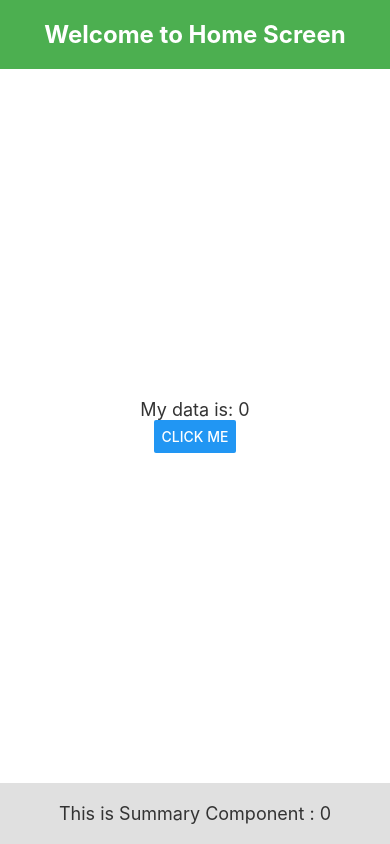
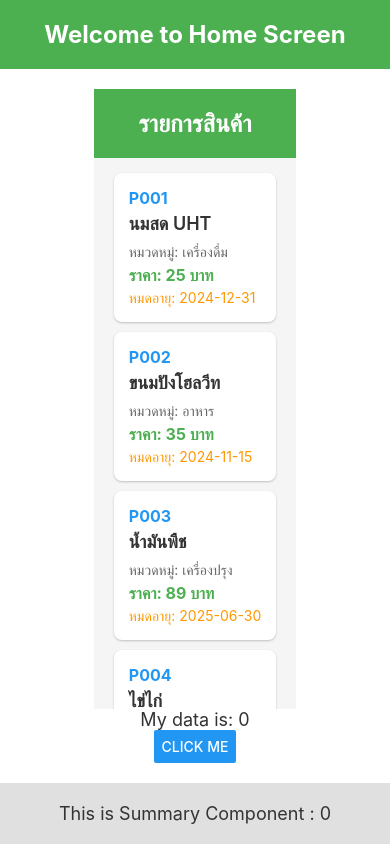
Before and after one commit to ignoric/rn-bootcamp-3, a React Native app: screen / in a window 390 px wide. Built offline with nearby package versions, Linux system fonts and the light colour scheme.

Commit message:
Add ProductList component to HomeScreen for enhanced data display

```diff
--- /dev/null
+++ b/src/component/ProductList.js
@@ -0,0 +1,98 @@
+import React from 'react';
+import { View, Text, StyleSheet, FlatList, TouchableOpacity } from 'react-native';
+import { mockProducts } from '../model/mockData';
+
+export const ProductList = () => {
+
+  const renderProductItem = ({ item }) => {
+    return (
+      <TouchableOpacity style={styles.productItem}>
+        <View style={styles.productInfo}>
+          <Text style={styles.productId}>{item.id}</Text>
+          <Text style={styles.productName}>{item.name}</Text>
+          <Text style={styles.productCategory}>หมวดหมู่: {item.category}</Text>
+          <Text style={styles.productPrice}>ราคา: {item.price} บาท</Text>
+          <Text style={styles.productExpiry}>หมดอายุ: {item.expiryDate}</Text>
+        </View>
+      </TouchableOpacity>
+    );
+  };
+
+  return (
+    <View style={styles.container}>
+      <Text style={styles.header}>รายการสินค้า</Text>
+      <FlatList
+        data={mockProducts}
+        renderItem={renderProductItem}
+        keyExtractor={(item) => item.id}
+        showsVerticalScrollIndicator={false}
+        contentContainerStyle={styles.listContainer}
+      />
+    </View>
+  );
+};
+
+const styles = StyleSheet.create({
+  container: {
+    flex: 1,
+    backgroundColor: '#f5f5f5',
+  },
+  header: {
+    fontSize: 24,
+    fontWeight: 'bold',
+    textAlign: 'center',
+    padding: 20,
+    backgroundColor: '#4CAF50',
+    color: '#fff',
+  },
+  listContainer: {
+    padding: 10,
+  },
+  productItem: {
+    backgroundColor: '#fff',
+    marginVertical: 5,
+    marginHorizontal: 10,
+    padding: 15,
+    borderRadius: 8,
+    elevation: 2,
+    shadowColor: '#000',
+    shadowOffset: {
+      width: 0,
+      height: 1,
+    },
+    shadowOpacity: 0.22,
+    shadowRadius: 2.22,
+  },
+  productInfo: {
+    flex: 1,
+  },
+  productId: {
+    fontSize: 16,
+    fontWeight: 'bold',
+    color: '#2196F3',
+    marginBottom: 5,
+  },
+  productName: {
+    fontSize: 18,
+    fontWeight: '600',
+    color: '#333',
+    marginBottom: 8,
+  },
+  productCategory: {
+    fontSize: 14,
+    color: '#666',
+    marginBottom: 4,
+  },
+  productPrice: {
+    fontSize: 16,
+    fontWeight: 'bold',
+    color: '#4CAF50',
+    marginBottom: 4,
+  },
+  productExpiry: {
+    fontSize: 14,
+    color: '#FF9800',
+  },
+});
+
+export default ProductList;
--- /dev/null
+++ b/src/model/mockData.js
@@ -0,0 +1,144 @@
+export const mockProducts = [
+  {
+    id: "P001",
+    name: "นมสด UHT",
+    category: "เครื่องดื่ม",
+    price: 25,
+    expiryDate: "2024-12-31"
+  },
+  {
+    id: "P002",
+    name: "ขนมปังโฮลวีท",
+    category: "อาหาร",
+    price: 35,
+    expiryDate: "2024-11-15"
+  },
+  {
+    id: "P003",
+    name: "น้ำมันพืช",
+    category: "เครื่องปรุง",
+    price: 89,
+    expiryDate: "2025-06-30"
+  },
+  {
+    id: "P004",
+    name: "ไข่ไก่",
+    category: "อาหารสด",
+    price: 45,
+    expiryDate: "2024-11-20"
+  },
+  {
+    id: "P005",
+    name: "ข้าวสารหอมมะลิ",
+    category: "อาหารหลัก",
+    price: 120,
+    expiryDate: "2025-03-15"
+  },
+  {
+    id: "P006",
+    name: "น้ำปลา",
+    category: "เครื่องปรุง",
+    price: 55,
+    expiryDate: "2025-08-20"
+  },
+  {
+    id: "P007",
+    name: "แอปเปิ้ล",
+    category: "ผลไม้",
+    price: 80,
+    expiryDate: "2024-11-25"
+  },
+  {
+    id: "P008",
+    name: "โยเกิร์ต",
+    category: "นมเปรี้ยว",
+    price: 15,
+    expiryDate: "2024-11-18"
+  },
+  {
+    id: "P009",
+    name: "ผักกาดขาว",
+    category: "ผักสด",
+    price: 20,
+    expiryDate: "2024-11-12"
+  },
+  {
+    id: "P010",
+    name: "ไก่สด",
+    category: "เนื้อสัตว์",
+    price: 150,
+    expiryDate: "2024-11-10"
+  },
+  {
+    id: "P011",
+    name: "น้ำอัดลม",
+    category: "เครื่องดื่ม",
+    price: 18,
+    expiryDate: "2025-12-31"
+  },
+  {
+    id: "P012",
+    name: "บะหมี่กึ่งสำเร็จรูป",
+    category: "อาหารสำเร็จรูป",
+    price: 12,
+    expiryDate: "2025-09-30"
+  },
+  {
+    id: "P013",
+    name: "กล้วยหอม",
+    category: "ผลไม้",
+    price: 30,
+    expiryDate: "2024-11-14"
+  },
+  {
+    id: "P014",
+    name: "น้ำตาลทราย",
+    category: "เครื่องปรุง",
+    price: 25,
+    expiryDate: "2025-10-15"
+  },
+  {
+    id: "P015",
+    name: "แซลมอน",
+    category: "อาหารทะเล",
+    price: 280,
+    expiryDate: "2024-11-08"
+  },
+  {
+    id: "P016",
+    name: "ชาเขียว",
+    category: "เครื่องดื่ม",
+    price: 22,
+    expiryDate: "2025-07-20"
+  },
+  {
+    id: "P017",
+    name: "ขนมปังขาว",
+    category: "อาหาร",
+    price: 28,
+    expiryDate: "2024-11-16"
+  },
+  {
+    id: "P018",
+    name: "มะเขือเทศ",
+    category: "ผักสด",
+    price: 35,
+    expiryDate: "2024-11-13"
+  },
+  {
+    id: "P019",
+    name: "ชีส",
+    category: "ผลิตภัณฑ์นม",
+    price: 95,
+    expiryDate: "2024-12-05"
+  },
+  {
+    id: "P020",
+    name: "ส้ม",
+    category: "ผลไม้",
+    price: 60,
+    expiryDate: "2024-11-22"
+  }
+];
+
+export default mockProducts;
--- a/src/screens/HomeScreen.js
+++ b/src/screens/HomeScreen.js
@@ -2,6 +2,7 @@ import { View, StyleSheet, Text, Button } from "react-native";
 import { Myheader } from "../component/MyHearder";
 import { useState } from "react";
 import {Summary} from "../component/Summary";
+import { ProductList } from "../component/ProductList";
 
 export const HomeScreen = () => {
   const [data, setData] = useState(0);
@@ -10,6 +11,7 @@ export const HomeScreen = () => {
     <View style={styles.container}>
       <Myheader />
       <View style={styles.body}>
+        <ProductList />
         <Text style={styles.bodyText}>My data is: {data}</Text>
         <Button title="Click Me" onPress={() => setData(data + 1)} />
       </View>
```
